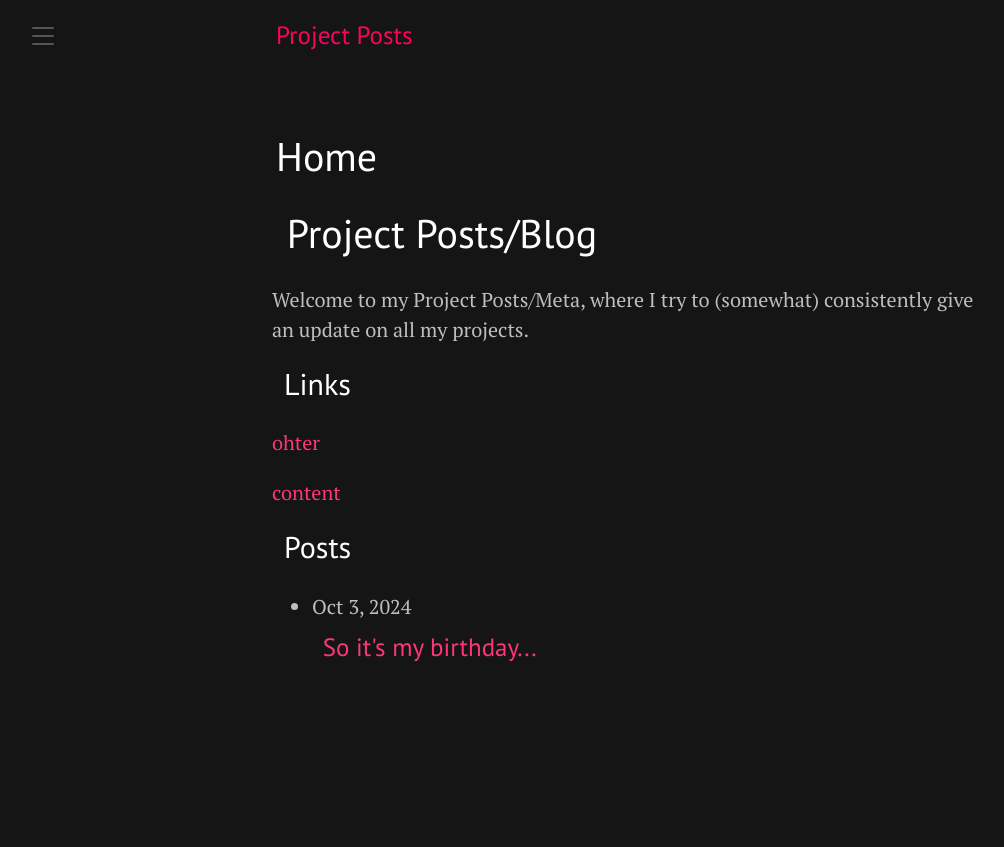
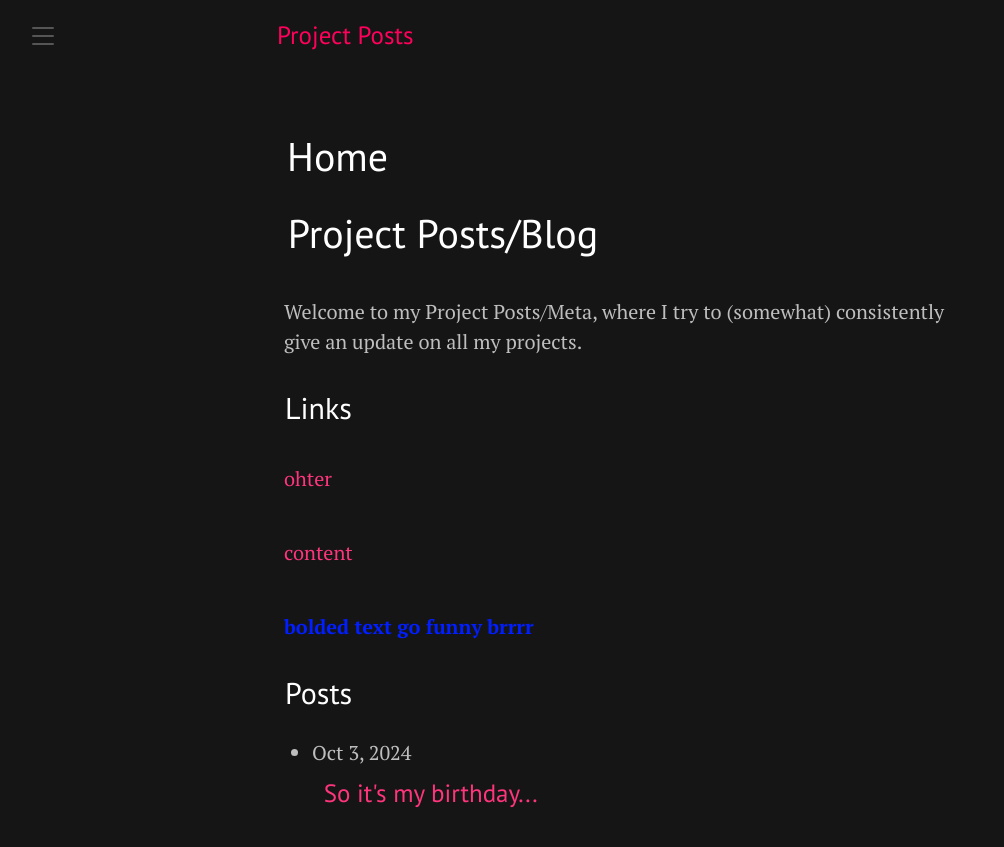
Before and after one commit to Skrillx13/Jekyll-Blog, a Jekyll site: the page built from index.md, in a window 1280 px wide. Shown: the top 847 px of the page, without its empty margins (8-1012 px from the left). Built offline with Jekyll 4.4.1, drawn with Linux system fonts in a browser that asks for light colours.

Commit message:
Fixed several scaling issues, I think it looks fine

```diff
--- a/_layouts/default.html
+++ b/_layouts/default.html
@@ -22,36 +22,39 @@
         {% include anchor_headings.html html=content beforeHeading=true anchorBody="<svg class='octicon' viewBox='0 0 16 16' version='1.1' width='16' height='32' aria-hidden='true'><path fill-rule='evenodd' d='M7.775 3.275a.75.75 0 001.06 1.06l1.25-1.25a2 2 0 112.83 2.83l-2.5 2.5a2 2 0 01-2.83 0 .75.75 0 00-1.06 1.06 3.5 3.5 0 004.95 0l2.5-2.5a3.5 3.5 0 00-4.95-4.95l-1.25 1.25zm-4.69 9.64a2 2 0 010-2.83l2.5-2.5a2 2 0 012.83 0 .75.75 0 001.06-1.06 3.5 3.5 0 00-4.95 0l-2.5 2.5a3.5 3.5 0 004.95 4.95l1.25-1.25a.75.75 0 00-1.06-1.06l-1.25 1.25a2 2 0 01-2.83 0z'></path></svg>" %}
       </div>
     </div>
+    <label for="sidebar-checkbox" class="sidebar-toggle"></label>
+    <script src='{{ site.baseurl }}/assets/js/script.js'></script>
+  </body>
 
   <style>
     h1 {
       margin-left: -10px;
-        padding-left: 14px;
+      padding-left: 15px;
     }
 
     h2 {
       margin-left: -10px;
-        padding-left: 14px;
+      padding-left: 15px;
     }
 
     h3 {
       margin-left: -10px;
-        padding-left: 14px;
+      padding-left: 15px;
     }
 
     h4 {
       margin-left: -10px;
-        padding-left: 14px;
+      padding-left: 15px;
     }
 
     h5 {
       margin-left: -10px;
-        padding-left: 14px;
+      padding-left: 15px;
     }
 
     h6 {
       margin-left: -10px;
-        padding-left: 14px;
+      padding-left: 15px;
     }
     h1 .octicon, h2 .octicon, h3 .octicon, h4 .octicon, h5 .octicon, h6 .octicon  {
       visibility: hidden;
@@ -68,8 +71,4 @@
       vertical-align: middle;
     }
  </style>
-    <label for="sidebar-checkbox" class="sidebar-toggle"></label>
-
-    <script src='{{ site.baseurl }}/assets/js/script.js'></script>
-  </body>
 </html>
--- a/assets/css/poole.css
+++ b/assets/css/poole.css
@@ -1,40 +1,4 @@
-/*
- *                        ___
- *                       /\_ \
- *  _____     ___     ___\//\ \      __
- * /\ '__`\  / __`\  / __`\\ \ \   /'__`\
- * \ \ \_\ \/\ \_\ \/\ \_\ \\_\ \_/\  __/
- *  \ \ ,__/\ \____/\ \____//\____\ \____\
- *   \ \ \/  \/___/  \/___/ \/____/\/____/
- *    \ \_\
- *     \/_/
- *
- * Designed, built, and released under MIT license by @mdo. Learn more at
- * https://github.com/poole/poole.
- */
-
-
-/*
- * Contents
- *
- * Body resets
- * Custom type
- * Messages
- * Container
- * Masthead
- * Posts and pages
- * Pagination
- * Reverse layout
- * Themes
- */
-
-
-/*
- * Body resets
- *
- * Update the foundational and global aspects of the page.
- */
-
+/* Body Resets */
 * {
   -webkit-box-sizing: border-box;
      -moz-box-sizing: border-box;
@@ -79,7 +43,7 @@ a:focus {
   color: #ffa1c2;
 }
 
-/* Headings */
+/* Headings and Titles */
 h1, h2, h3, h4, h5, h6 {
   /* margin-bottom: .5rem; */
   font-weight: bold;
@@ -103,14 +67,23 @@ h4, h5, h6 {
   font-size: 1rem;
 }
 
+h1.page-heading {
+  margin-left: -10px;
+  padding-left: 25px;
+}
+
+.page-title {
+  margin-left: -10px;
+  padding-left: 20px;
+}
+
 /* Body text */
 p {
-  margin-top: 0;
-  margin-bottom: 1rem;
+  padding: 12px;
 }
 
 strong {
-  color: #303030;
+  color: #001eff;
 }
 
 
--- a/index.md
+++ b/index.md
@@ -12,3 +12,5 @@ Welcome to my Project Posts/Meta, where I try to (somewhat) consistently give an
 [ohter](./content/other.html)
 
 [content](./content/about-my-sites.html)
+
+**bolded text go funny brrrr**
```
Also changed, not shown: README.md, _includes/footer.html (added). Lines whose indentation alone changed are shown as unchanged.
